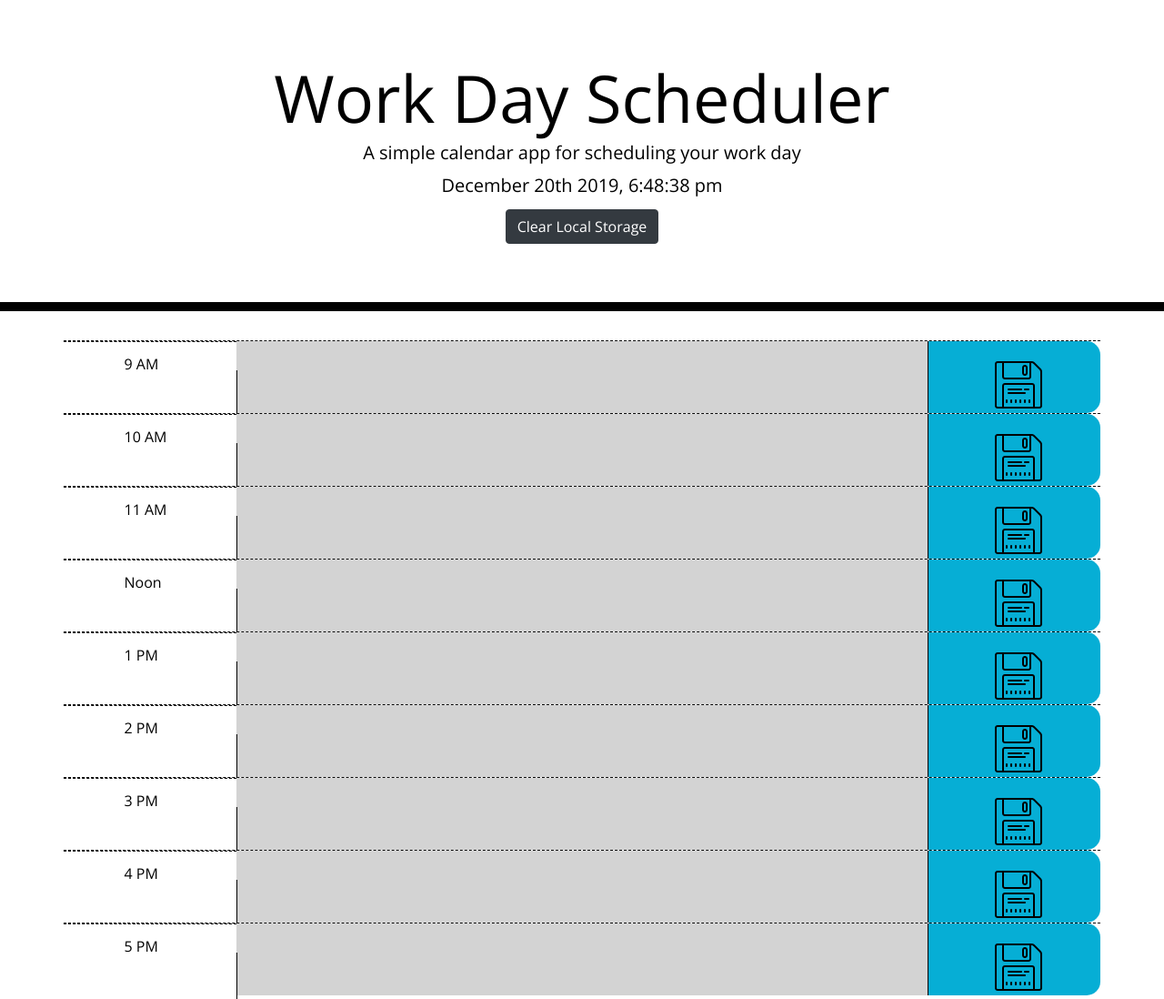
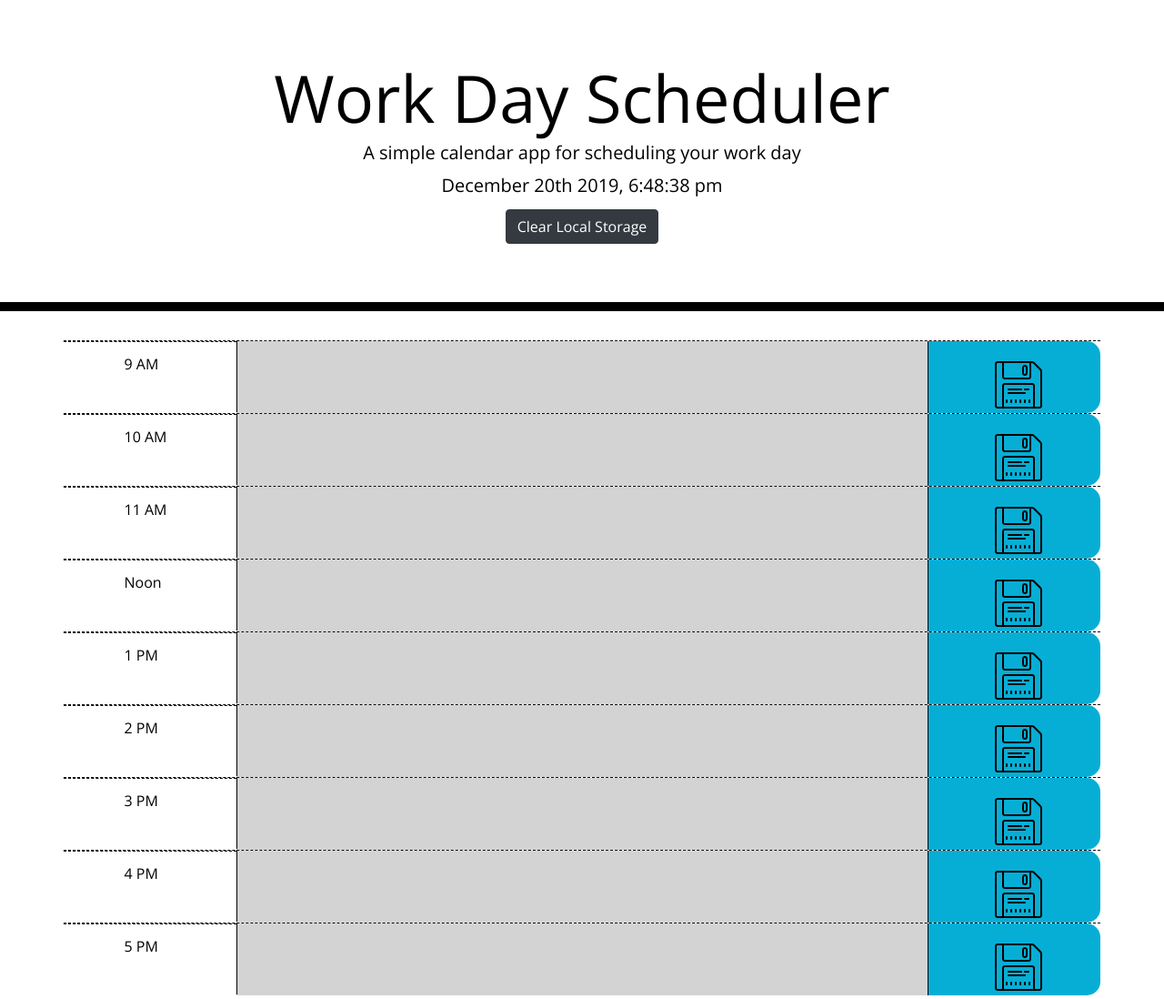
Before and after one commit to cml2377/Day-Planner, a plain HTML site: page index.html in a window 1280 px wide. Shown: the top 1098 px of the page at 91% size. Drawn offline with nearby package versions, Linux system fonts and the light colour scheme.

Commit message:
fixed textarea; it's really wierd that box sizing didn't work

```diff
--- a/assets/css/style.css
+++ b/assets/css/style.css
@@ -2,14 +2,6 @@ body {
     font-family: 'Open Sans', sans-serif;
     font-size: 16px;
     line-height: 1;
-  }
-
-  textarea {
-    background: transparent;
-    border: none;
-    color: #000000;
-    border-left: 1px solid black;
-    padding: 10px;
   }
 
   .jumbotron {
@@ -34,12 +26,22 @@ body {
   }
 
   .description {
+    vertical-align: top;
+    background: transparent;
+    border: none;
+    color: #000000;
+    border-left: 1px solid black;
+    padding: 10px;
     white-space: pre-wrap;
-    font-size: 32px;
-    margin:none;
+    font-size: 24px;
     height: 100%;
     width: 100%;
-    box-sizing:border-box;
+    resize: none;
+    box-sizing: border-box;
+    position: relative;
+    left: 0px;
+    top: -33px;
+    outline: none;
   }
 
   .row {
--- a/assets/js/script.js
+++ b/assets/js/script.js
@@ -6,7 +6,6 @@ $(document).ready(function () {
     currentDayEl.text(moment().format('MMMM Do YYYY, h:mm:ss a'));
     var inputBlockEl = $(".time-block");
     var saveBtns = $(".saveBtn");
-    var data = {};
 
     var update = function () {
         currentDayEl.text(moment().format('MMMM Do YYYY, h:mm:ss a'));
```
Also changed, not shown: index.html (+1 -2 lines).
